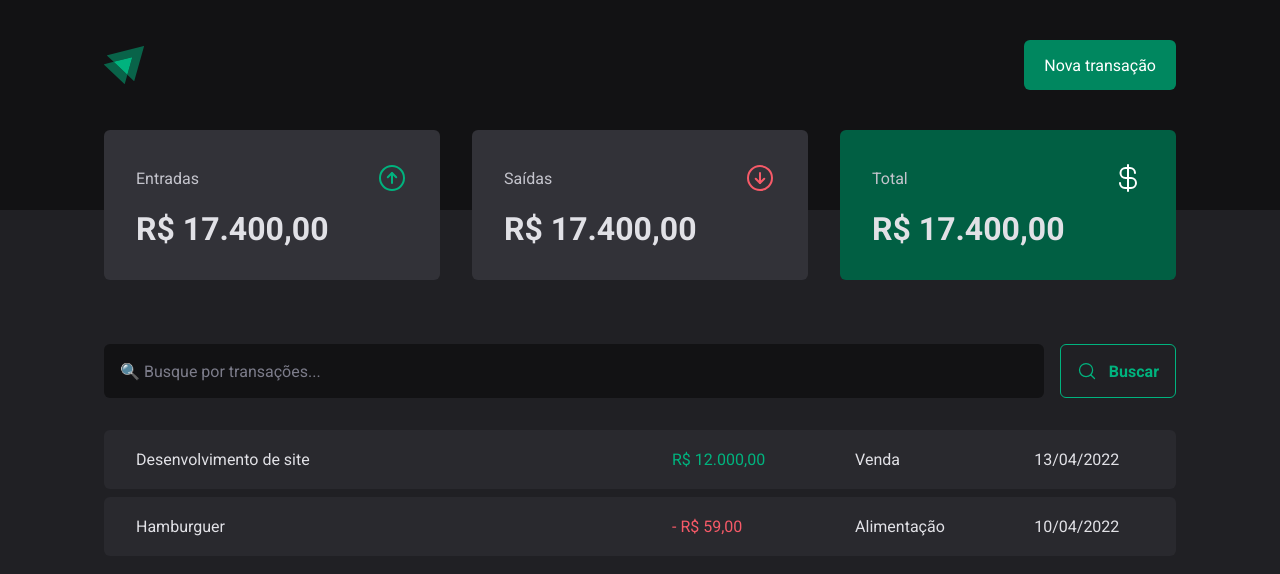
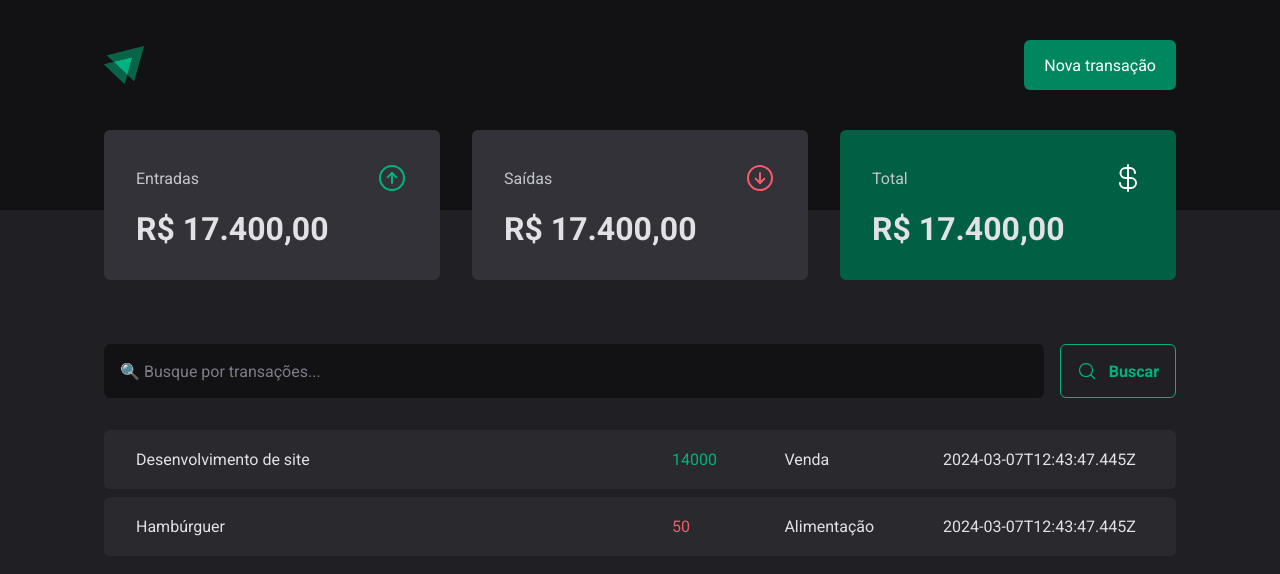
Before and after one commit to Wellington-Henrique/03-dt-money, a React (Vite) app: page / in a window 1280 px wide. Shown: the top 574 px of the page. Built offline with nearby package versions, Linux system fonts and the light colour scheme; data requests are answered from the project's data file.

Commit message:
Conexão com a API: Realizando requisição HTTP

```diff
--- a/src/pages/Transactions/index.tsx
+++ b/src/pages/Transactions/index.tsx
@@ -1,9 +1,32 @@
+import { useEffect, useState } from "react";
 import { Header } from "../../components/Header";
 import { Summary } from "../../components/Summary";
 import { SearchForm } from "./components/SearchForm";
 import { PriceHighLight, TransactionsContainer, TransactionsTable } from "./styles";
 
+interface Transaction {
+    id: number
+    description: string
+    type: "income" | 'outcome'
+    price: number
+    category: string
+    createdAt: string
+}
+
 export function Transactions() {
+    const [transactions, setTransactions] = useState<Transaction[]>([])
+
+    useEffect(() => {
+        loadTransactions();
+    }, [])
+
+    async function loadTransactions() {
+        const response = await fetch("http://localhost:3000/transactions")
+        const data = await response.json()
+
+        setTransactions(data ?? [])
+    }
+
     return (
         <div>
             <Header/>
@@ -13,27 +36,18 @@
                 <SearchForm/>
                 <TransactionsTable>
                     <tbody>
-                        <tr>
-                            <td width='50%'>Desenvolvimento de site</td>
+                        {transactions.length &&
+                        transactions.map(transaction =>
+                        <tr key={transaction.id}>
+                            <td width='50%'>{transaction.description}</td>
                             <td>
-                                <PriceHighLight variant='income'>
-                                    R$ 12.000,00
+                                <PriceHighLight variant={transaction.type}>
+                                    {transaction.price}
                                 </PriceHighLight>
                             </td>
-
-                            <td>Venda</td>
-                            <td>13/04/2022</td>
-                        </tr>
-                        <tr>
-                            <td width='50%'>Hamburguer</td>
-                            <td>
-                                <PriceHighLight variant='outcome'>
-                                    - R$ 59,00
-                                </PriceHighLight>
-                            </td>
-                            <td>Alimentação</td>
-                            <td>10/04/2022</td>
-                        </tr>
+                            <td>{transaction.category}</td>
+                            <td>{transaction.createdAt}</td>
+                        </tr>)}
                     </tbody>
                 </TransactionsTable>
             </TransactionsContainer>
```
